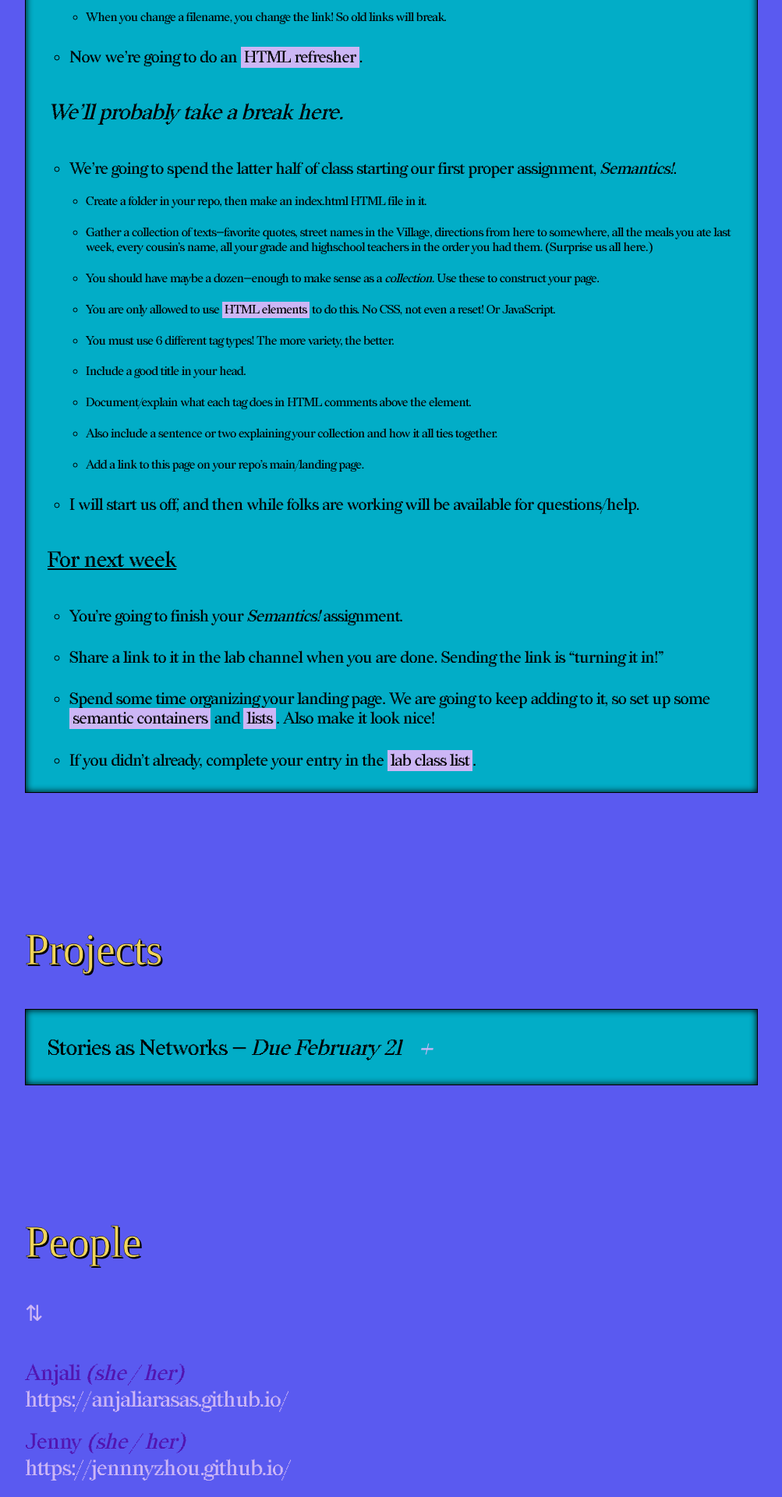
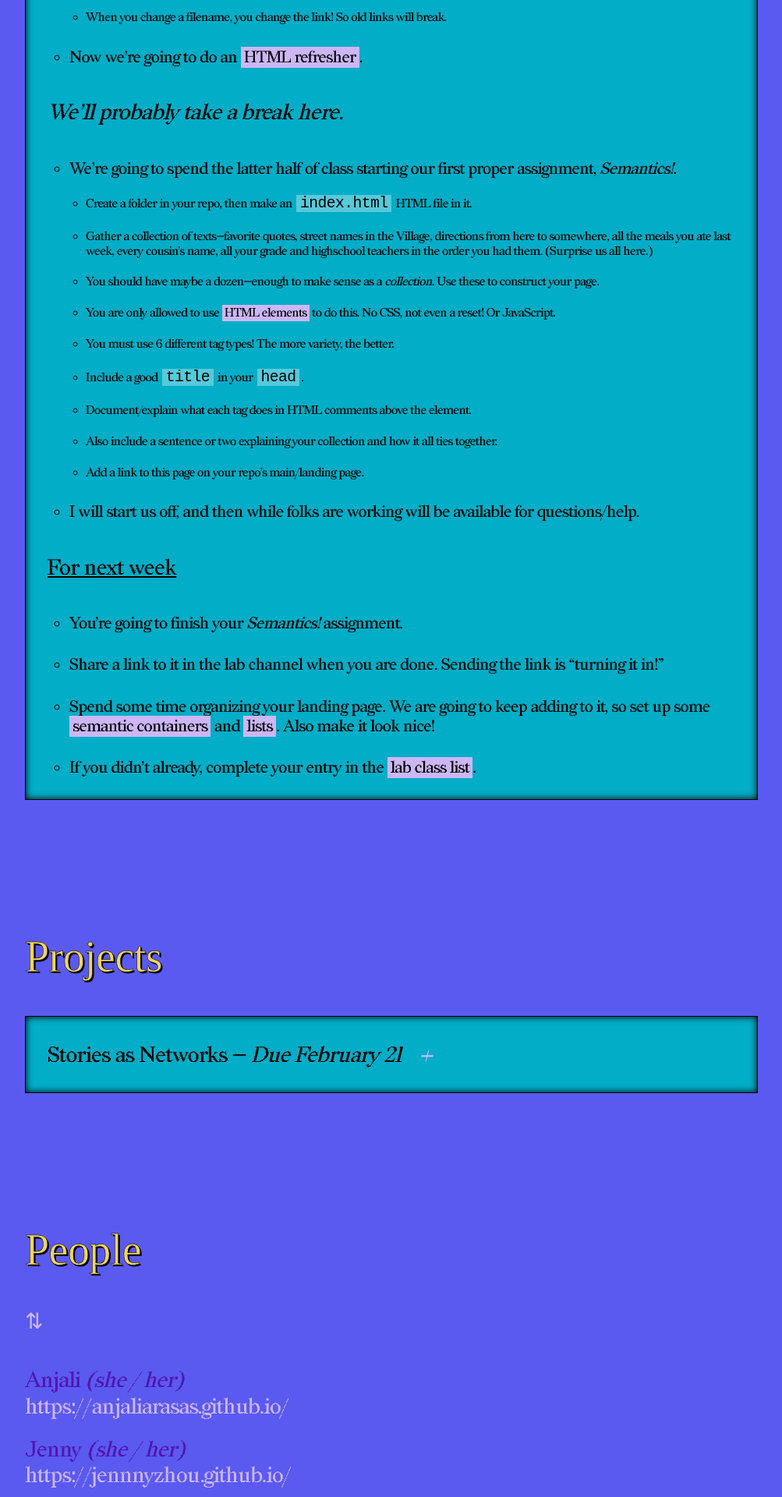
Before and after one commit to core-interaction-s23/core-interaction-s23.github.io, a Jekyll site: the page built from index.html, in a window 1280 px wide. Shown: the part 4132-6052 px from the top of the page at 78% size, without its empty margins (138-1141 px from the left). Built offline with Jekyll 4.4.1, drawn with Linux system fonts in a browser that asks for light colours; some web fonts are replaced.

Commit message:
Quick code block styles.

```diff
--- a/assets/styles/main.scss
+++ b/assets/styles/main.scss
@@ -181,3 +181,13 @@ li > ol,
 li > ul {
 	margin-top: 1em;
 }
+
+code {
+	background-color: rgba(255, 255 , 255, 0.333);
+	font-family:      monospace;
+	padding-left:     0.25em;
+	padding-right:    0.25em;
+	margin-left:      0.1em;
+	margin-right:     0.1em;
+	font-size:        1.25em;
+}
```
